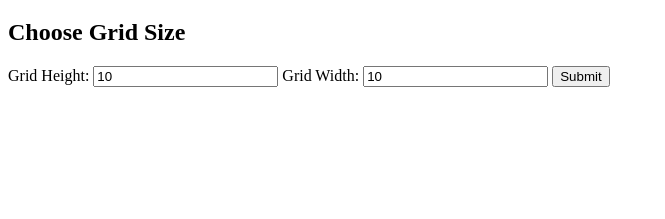
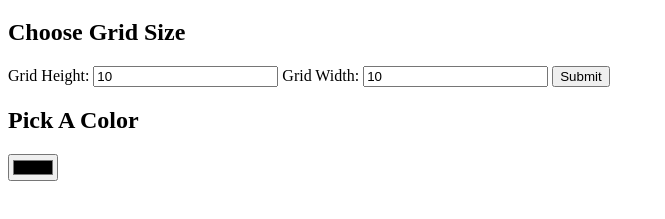
Before and after one commit to beasiteri/pixel-art-maker, a plain HTML site: page index.html in a window 1280 px wide. Shown: the part 61-280 px from the top of the page, without its empty margins (0-665 px from the left). Drawn offline with Linux system fonts and the light colour scheme.

Commit message:
Add color picker to the page

```diff
--- a/index.html
+++ b/index.html
@@ -21,6 +21,9 @@
         <input type="number" id="inputWidth" name="width" min="1" value="10">
         <input type="submit">
     </form>
+    <!-- COLOR -->
+    <h2>Pick A Color</h2>
+    <input type="color" id="colorPicker">
 </body>
 
 </html>
```
